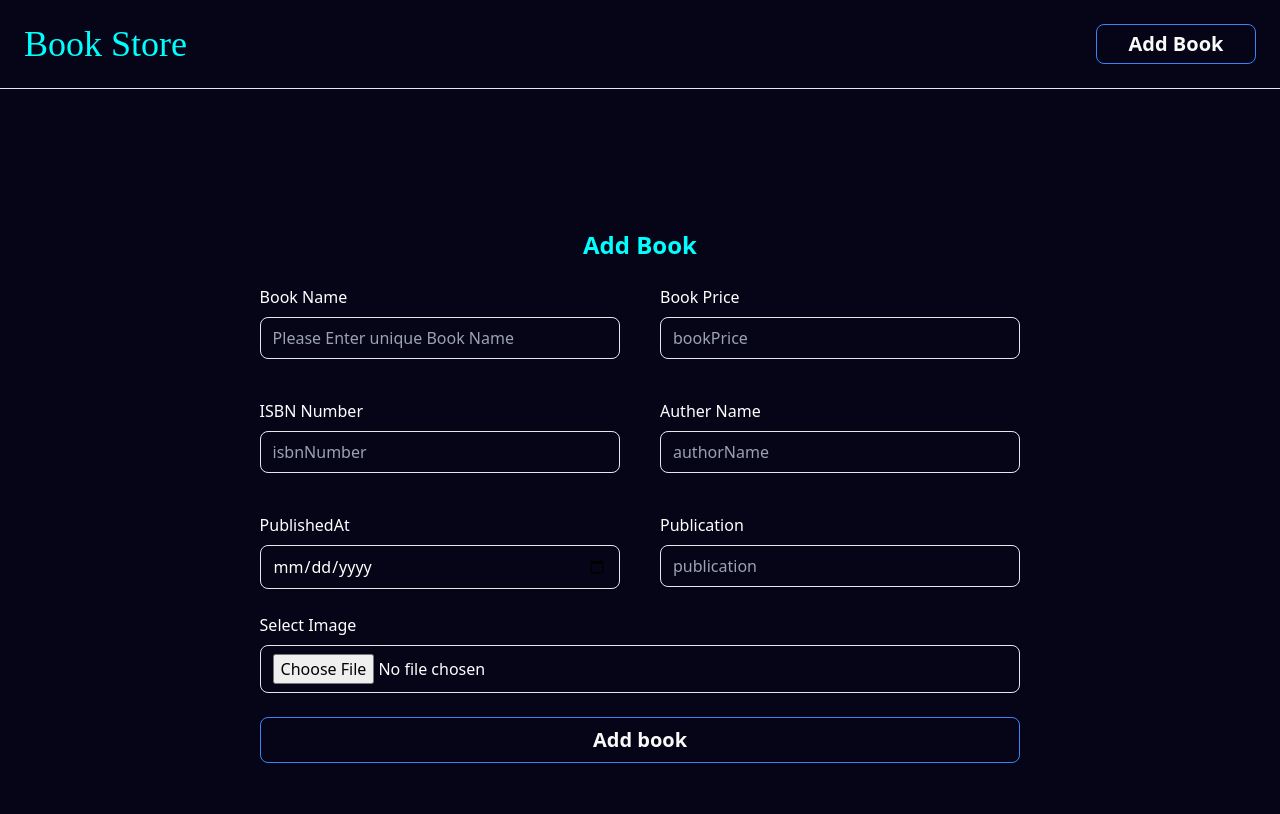
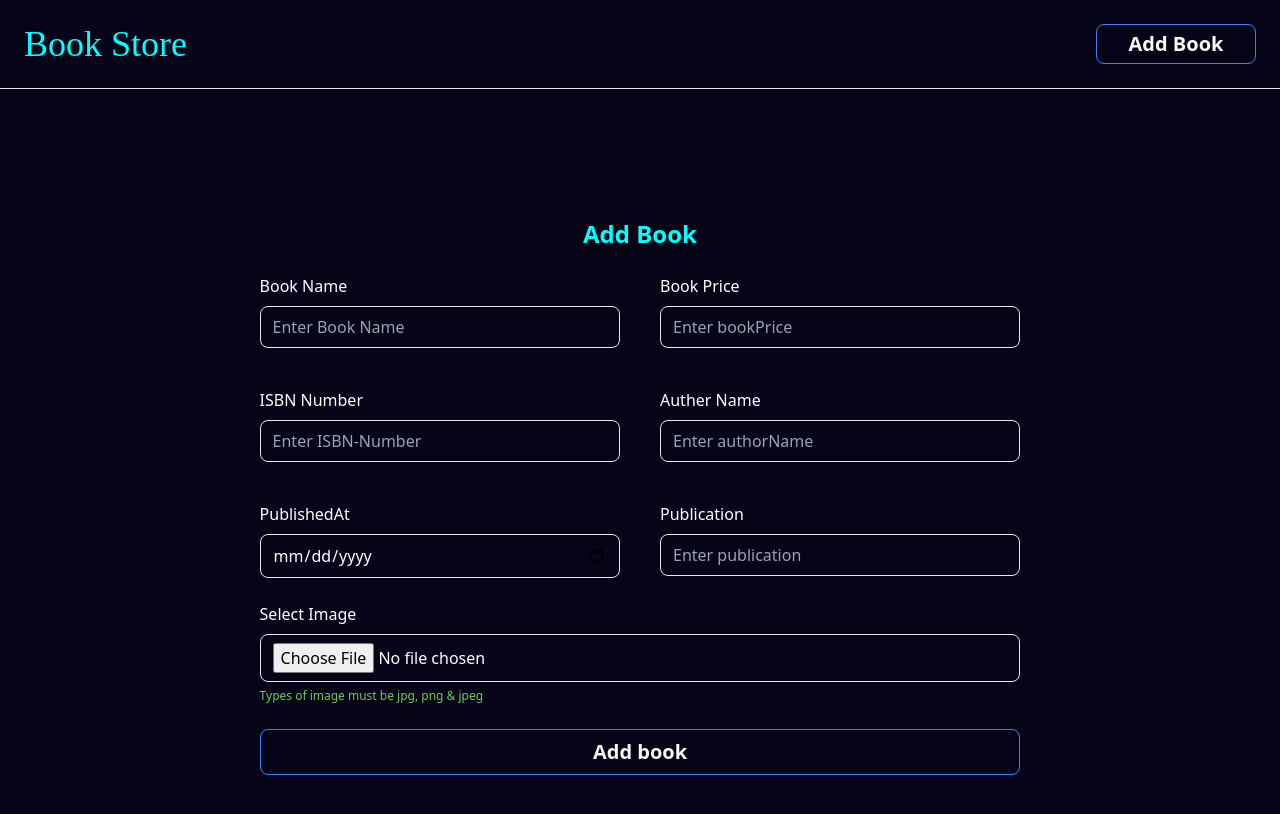
Before and after one commit to rubinapokhrel061/LMS_clientside, a React (Vite) app: page /addBook in a window 1280 px wide. Shown: the top 814 px of the page. Built offline with nearby package versions, Linux system fonts and the light colour scheme; a web font is replaced by a local one.

Commit message:
validation

```diff
--- a/src/Pages/AddBook/AddBook.jsx
+++ b/src/Pages/AddBook/AddBook.jsx
@@ -50,8 +50,8 @@ export const AddBook = () => {
   const [data, setData] = useState({
     bookName: "",
     bookPrice: "",
-    isbnNumber: null,
-    auth0rName: "",
+    isbnNumber: "",
+    authorName: "",
     publishedAt: "",
     pubilcation: "",
     // bookName,
@@ -61,6 +61,12 @@ export const AddBook = () => {
     // publishedAt,
     // publication,
   });
+
+  const [formErr, setFormErr] = useState({
+    bookName: "",
+    isbnNumber: "",
+  });
+
   const [image, setImage] = useState(null);
   const handleChange = (e) => {
     const { name, value } = e.target;
@@ -69,9 +75,27 @@ export const AddBook = () => {
       [name]: value,
     });
   };
+
   const handleSubmit = async (e) => {
     e.preventDefault();
+
+    let inputErr = {
+      bookName: "",
+      isbnNumber: "",
+    };
+    const imageFile = e.target.image.files[0];
+
+    if (!data.bookName || !data.isbnNumber) {
+      setFormErr({
+        ...inputErr,
+        bookName: "BookName is required!",
+        isbnNumber: "ISBN-Number is required!",
+      });
+    } else if (!imageFile.name.match(/\.(jpg|jpeg|png)$/i)) {
+      console.log("Select a valid image (JPEG or PNG).");
+    } else {
       const formData = new FormData();
+
       //object ma vako key value pair lai array ma convert garxa
       //Object.entries(data)
       Object.entries(data).forEach(([key, value]) => {
@@ -84,6 +108,22 @@ export const AddBook = () => {
       } else {
         alert("Something Went Wrong");
       }
+    }
+
+    // const formData = new FormData();
+
+    // //object ma vako key value pair lai array ma convert garxa
+    // //Object.entries(data)
+    // Object.entries(data).forEach(([key, value]) => {
+    //   formData.append(key, value);
+    // });
+    // formData.append("image", image);
+    // const response = await axios.post(`${backendUrl}/book`, formData);
+    // if (response.status === 200) {
+    //   navigate("/");
+    // } else {
+    //   alert("Something Went Wrong");
+    // }
   };
 
   return (
@@ -117,9 +157,14 @@ export const AddBook = () => {
                       id="bookName"
                       onChange={handleChange}
                       className="w-full mt-2 px-3 py-2  bg-transparent outline-none border focus:border-sky-300 shadow-sm rounded-lg"
-                      placeholder="Please Enter unique Book Name"
+                      placeholder="Enter Book Name"
                       required=""
                     />
+                    {formErr.bookName && (
+                      <span className="text-[#e74c3c] text-[14px] mt-[5px] block">
+                        {formErr.bookName}
+                      </span>
+                    )}
                   </div>
                   <div>
                     <label htmlFor="bookPrice" className="font-medium">
@@ -130,7 +175,7 @@ export const AddBook = () => {
                       name="bookPrice"
                       id="bookPrice"
                       onChange={handleChange}
-                      placeholder="bookPrice"
+                      placeholder="Enter bookPrice"
                       className="w-full mt-2 px-3 py-2  bg-transparent outline-none border focus:border-sky-300 shadow-sm rounded-lg"
                       required=""
                     />
@@ -144,11 +189,16 @@ export const AddBook = () => {
                       type="number"
                       name="isbnNumber"
                       id="isbnNumber"
-                      placeholder="isbnNumber"
+                      placeholder="Enter ISBN-Number"
                       onChange={handleChange}
                       className="w-full mt-2 px-3 py-2  bg-transparent outline-none border focus:border-sky-300 shadow-sm rounded-lg"
                       required=""
                     />
+                    {formErr.isbnNumber && (
+                      <span className="text-[#e74c3c] text-[14px] mt-[5px] block">
+                        {formErr.isbnNumber}
+                      </span>
+                    )}
                   </div>
 
                   <div>
@@ -160,7 +210,7 @@ export const AddBook = () => {
                       name="authorName"
                       id="authorName"
                       onChange={handleChange}
-                      placeholder="authorName"
+                      placeholder="Enter authorName"
                       className="w-full mt-2 px-3 py-2  bg-transparent outline-none border focus:border-sky-300 shadow-sm rounded-lg"
                       required=""
                     />
@@ -174,7 +224,6 @@ export const AddBook = () => {
                       name="publishedAt"
                       id="publishedAt"
                       onChange={handleChange}
-                      placeholder="publishedAt"
                       className="w-full mt-2 px-3 py-2  bg-transparent outline-none border focus:border-sky-300 shadow-sm rounded-lg"
                       required=""
                     />
@@ -188,7 +237,7 @@ export const AddBook = () => {
                       id="publication"
                       type="text"
                       onChange={handleChange}
-                      placeholder="publication"
+                      placeholder="Enter publication"
                       className="w-full mt-2 px-3 py-2  bg-transparent outline-none border focus:border-sky-300 shadow-sm rounded-lg"
                       required=""
                     />
@@ -206,7 +255,12 @@ export const AddBook = () => {
                     placeholder="imageUrl"
                     className="w-full mt-2 px-3 py-2  bg-transparent outline-none border focus:border-sky-300 shadow-sm rounded-lg"
                     required=""
+                    accept=".jpg, .jpeg, .png"
                   />
+
+                  <span className="text-[#6bcc5a] text-[12px] mt-[5px] block">
+                    Types of image must be jpg, png & jpeg
+                  </span>
                 </div>
                 <button
                   type="submit"
--- a/src/Pages/EditBook/EditBook.jsx
+++ b/src/Pages/EditBook/EditBook.jsx
@@ -27,6 +27,7 @@ export const EditBook = () => {
   };
   const handleSubmit = async (e) => {
     e.preventDefault();
+
     const formData = new FormData();
     //object ma vako key value pair lai array ma convert garxa
     //Object.entries(data)
@@ -178,6 +179,9 @@ export const EditBook = () => {
                     className="w-full mt-2 px-3 py-2  bg-transparent outline-none border focus:border-sky-300 shadow-sm rounded-lg"
                     required=""
                   />
+                  <span className="text-[#6bcc5a] text-[12px] mt-[5px] block">
+                    Types of image must be jpg, png & jpeg
+                  </span>
                 </div>
                 <button
                   type="submit"
--- a/src/Pages/config.js
+++ b/src/Pages/config.js
@@ -1,2 +1,2 @@
-export const backendUrl = "https://lms-server-v1j9.onrender.com";
-// export const backendUrl = "http://localhost:3000";
+// export const backendUrl = "https://lms-server-v1j9.onrender.com";
+export const backendUrl = "http://localhost:3000";
```
Also changed, not shown: src/Pages/Home/Home.jsx (+9 -0 lines). Lines whose indentation alone changed are shown as unchanged.
